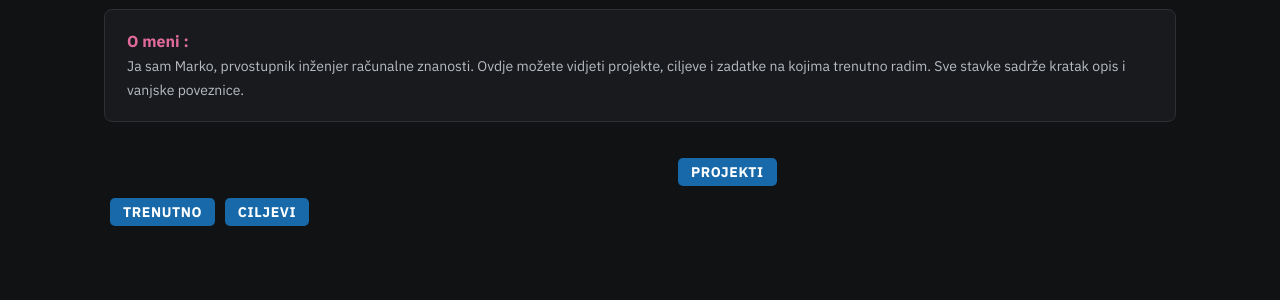
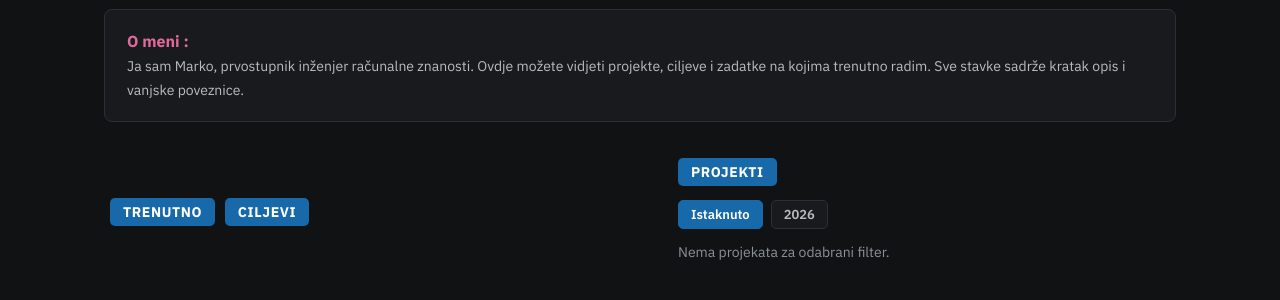
Before and after one commit to shkn1-marko/project-tracker, a FastAPI app: page / in a window 1280 px wide. Shown: the part 189-489 px from the top of the page. Run offline with FastAPI, Linux system fonts and the light colour scheme.

Commit message:
feat: add 'Istaknuto' and '2026' project filters
Pinned filter is active on load. Pin go-deploy and StatRep, and set
created_at explicitly in data.py instead of defaulting to insert time.

Co-Authored-By: Claude Opus 5.5 <noreply@anthropic.com>

```diff
--- a/app/models.py
+++ b/app/models.py
@@ -1,5 +1,4 @@
 import enum
-from datetime import datetime, timezone
 
 from sqlalchemy import Boolean, Column, DateTime, Enum, Integer, String
 from sqlalchemy.orm import declarative_base
@@ -34,4 +33,4 @@ class Entry(Base):
     youtube_url = Column(String, nullable=True)
     webpage_url = Column(String, nullable=True)
 
-    created_at = Column(DateTime, default=lambda: datetime.now(timezone.utc))
+    created_at = Column(DateTime, nullable=True)
--- /dev/null
+++ b/app/static/js/project-filters.js
@@ -0,0 +1,41 @@
+const filterButtons = document.querySelectorAll('.filter');
+const projects = document.querySelectorAll('#projects .entry');
+const emptyMessage = document.querySelector('#projects .filter-empty');
+
+function matches(entry, button) {
+    if (!button) return true;
+
+    switch (button.dataset.filter) {
+        case 'pinned':
+            return entry.dataset.pinned === 'true';
+        case 'year':
+            return entry.dataset.year === button.dataset.value;
+        default:
+            return true;
+    }
+}
+
+function applyFilter(active) {
+    let visible = 0;
+
+    projects.forEach(entry => {
+        const show = matches(entry, active);
+        entry.hidden = !show;
+        if (show) visible++;
+    });
+
+    emptyMessage.hidden = visible > 0;
+}
+
+filterButtons.forEach(button => {
+    button.addEventListener('click', () => {
+        const wasActive = button.getAttribute('aria-pressed') === 'true';
+
+        filterButtons.forEach(b => b.setAttribute('aria-pressed', 'false'));
+        if (!wasActive) button.setAttribute('aria-pressed', 'true');
+
+        applyFilter(wasActive ? null : button);
+    });
+});
+
+applyFilter(document.querySelector('.filter[aria-pressed="true"]'));
--- a/app/templates/index.html
+++ b/app/templates/index.html
@@ -150,6 +150,10 @@
             min-width: 0;
         }
 
+        .entry[hidden] {
+            display: none;
+        }
+
         .entry span:first-child {
             overflow: hidden;
             text-overflow: ellipsis;
@@ -188,6 +192,42 @@
             font-size: 14px;
             line-height: 1.7;
             color: #b8bcc2;
+        }
+
+        .filters {
+            display: flex;
+            gap: 8px;
+            margin: -10px 0 14px 6px;
+        }
+
+        .filter {
+            font-family: inherit;
+            font-size: 13px;
+            font-weight: 600;
+            color: #b8bcc2;
+            background: #181a1e;
+            border: 1px solid #2c3035;
+            border-radius: 5px;
+            padding: 5px 12px;
+            cursor: pointer;
+            transition: border-color 0.2s ease, color 0.2s ease, background 0.2s ease;
+        }
+
+        .filter:hover {
+            border-color: #5ba7e8;
+            color: #e6e6e6;
+        }
+
+        .filter[aria-pressed="true"] {
+            background: #1769aa;
+            border-color: #1769aa;
+            color: #ffffff;
+        }
+
+        .filter-empty {
+            margin: 4px 6px;
+            font-size: 14px;
+            color: #8b9199;
         }
 
         .columns {
@@ -299,12 +339,20 @@
 
         <div>
             <div class="section-label projects-label">Projekti</div>
-            {% for entry in projects %}
-                {{ entry_card(entry, show_status=True) }}
-            {% endfor %}
+            <div class="filters">
+                <button type="button" class="filter" data-filter="pinned" aria-pressed="true">Istaknuto</button>
+                <button type="button" class="filter" data-filter="year" data-value="2026" aria-pressed="false">2026</button>
+            </div>
+            <div id="projects">
+                {% for entry in projects %}
+                    {{ entry_card(entry, show_status=True) }}
+                {% endfor %}
+                <p class="filter-empty" hidden>Nema projekata za odabrani filter.</p>
+            </div>
         </div>
 
     </div>
 
+    <script src="/static/js/project-filters.js"></script>
 </body>
 </html>
--- a/app/templates/macros.html
+++ b/app/templates/macros.html
@@ -8,7 +8,7 @@
 
 {% macro entry_card(entry, show_status=False) %}
 {% set links = [('GitHub', entry.github_url), ('YouTube', entry.youtube_url), ('Web', entry.webpage_url)] | selectattr(1) | list %}
-<div class="entry">
+<div class="entry" data-pinned="{{ 'true' if entry.pinned else 'false' }}" data-year="{{ entry.created_at.year if entry.created_at else '' }}">
     <div class="entry-row">
         <span>{{ entry.title }}</span>
         {% if show_status and entry.status %}<span class="dot {{ entry.status.value }}"></span>{% endif %}
```
Also changed, not shown: data.py (+8 -0 lines).
